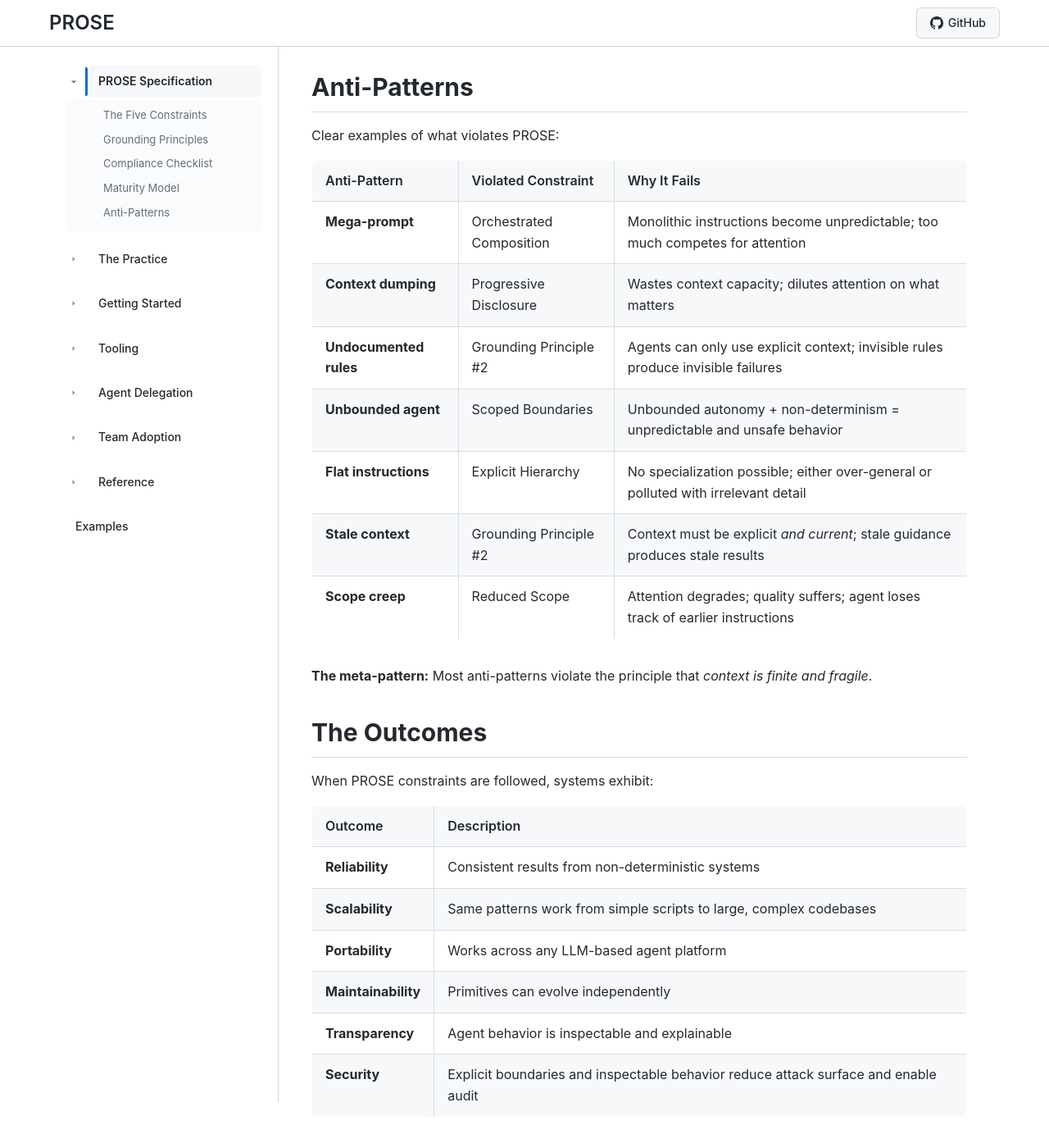
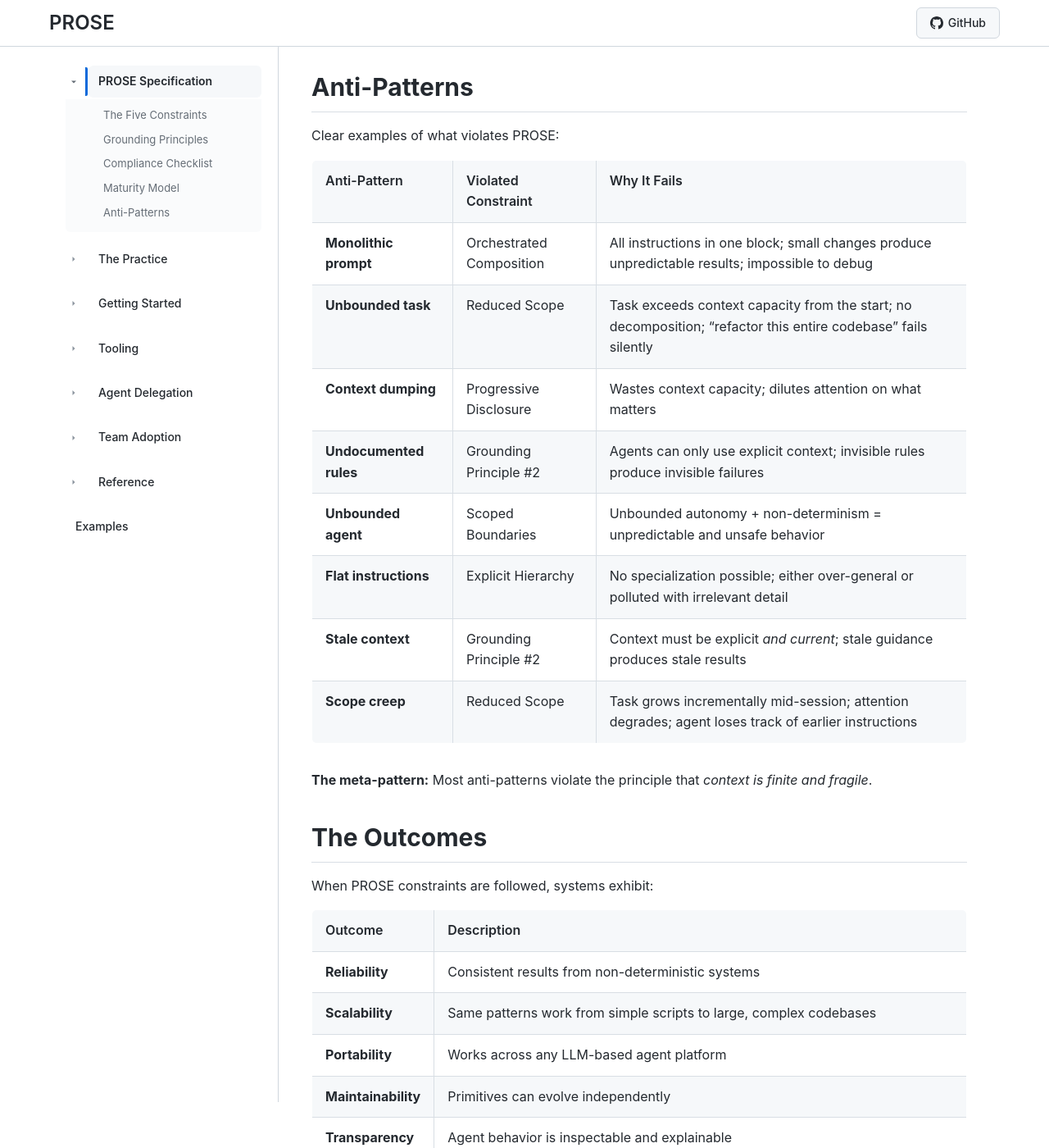
Before and after one commit to danielmeppiel/awesome-ai-native, a Jekyll site: the page built from docs/prose/index.md, in a window 1280 px wide and 1400 px high, scrolled down 8001 px. Shown: the whole window at 82% size. Built offline with Jekyll 4.4.1, drawn with Linux system fonts in a browser that asks for light colours.

Commit message:
Improve anti-patterns: professional terminology + unbounded task
- Rename 'Mega-prompt' → 'Monolithic prompt' (professional terminology)
- Add 'Unbounded task' anti-pattern (task exceeds capacity from start)
- Refine 'Scope creep' to clarify incremental vs initial overreach
- Now 8 anti-patterns with complete constraint coverage

```diff
--- a/docs/prose/index.md
+++ b/docs/prose/index.md
@@ -229,13 +229,14 @@ Clear examples of what violates PROSE:
 
 | Anti-Pattern | Violated Constraint | Why It Fails |
 |--------------|---------------------|--------------|
-| **Mega-prompt** | Orchestrated Composition | Monolithic instructions become unpredictable; too much competes for attention |
+| **Monolithic prompt** | Orchestrated Composition | All instructions in one block; small changes produce unpredictable results; impossible to debug |
+| **Unbounded task** | Reduced Scope | Task exceeds context capacity from the start; no decomposition; "refactor this entire codebase" fails silently |
 | **Context dumping** | Progressive Disclosure | Wastes context capacity; dilutes attention on what matters |
 | **Undocumented rules** | Grounding Principle #2 | Agents can only use explicit context; invisible rules produce invisible failures |
 | **Unbounded agent** | Scoped Boundaries | Unbounded autonomy + non-determinism = unpredictable and unsafe behavior |
 | **Flat instructions** | Explicit Hierarchy | No specialization possible; either over-general or polluted with irrelevant detail |
 | **Stale context** | Grounding Principle #2 | Context must be explicit *and current*; stale guidance produces stale results |
-| **Scope creep** | Reduced Scope | Attention degrades; quality suffers; agent loses track of earlier instructions |
+| **Scope creep** | Reduced Scope | Task grows incrementally mid-session; attention degrades; agent loses track of earlier instructions |
 
 **The meta-pattern:** Most anti-patterns violate the principle that *context is finite and fragile*.
 
```
